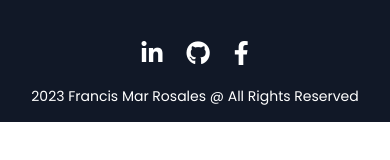
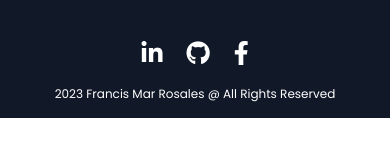
Before and after one commit to kitdea/next-tailwindcss-keithdev, a Next.js app: page / in a window 390 px wide. Shown: the part 562-722 px from the top of the page. Built offline with nearby package versions, Linux system fonts and the light colour scheme.

Commit message:
fixed the social media link

```diff
--- a/src/components/Footer.js
+++ b/src/components/Footer.js
@@ -4,11 +4,11 @@ const Footer = () => {
   return (
     <div className="text-center text-white">
       <div className='flex justify-center align-middle'>
-        <div className='mx-3 text-2xl'><a href=""><i className="fa-brands fa-linkedin-in"></i></a></div>
-        <div className='mx-3 text-2xl'><a href=""><i className="fa-brands fa-github"></i></a></div>
-        <div className='mx-3 text-2xl'><a href=""><i className="fa-brands fa-facebook-f"></i></a></div>
+        <div className='mx-3 text-2xl'><a href="https://www.linkedin.com/in/francis-mar-rosales/" target="_blank" rel="noreferrer"><i className="fa-brands fa-linkedin-in"></i></a></div>
+        <div className='mx-3 text-2xl'><a href="https://github.com/kitdea" target="_blank" rel="noreferrer"><i className="fa-brands fa-github"></i></a></div>
+        <div className='mx-3 text-2xl'><a href="https://www.facebook.com/keith.rosales/" target="_blank" rel="noreferrer"><i className="fa-brands fa-facebook-f"></i></a></div>
       </div>
-      <div className='text-center p-4 text-sm'>
+      <div className='text-center p-4 text-xs md:text-sm'>
         <p>2023 Francis Mar Rosales @ All Rights Reserved</p>
       </div>
     </div>
```
